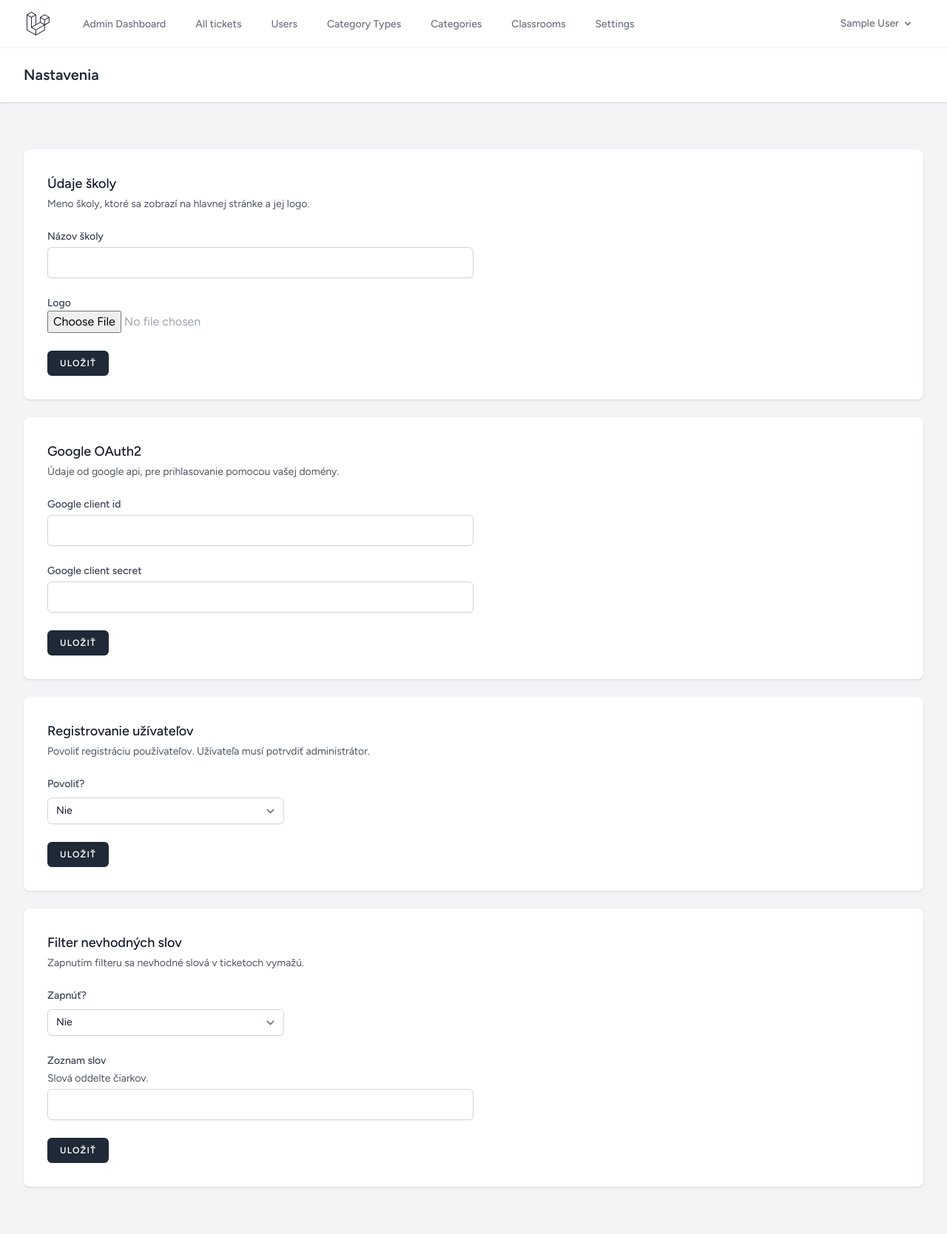
After one commit to P4trick-sk/TicketSystem, a Laravel app: template resources/views/admin/settings/index.blade.php in a window 1280 px wide. The commit adds this page. Shown: the whole page at 74% size. Run offline with Laravel 10, Linux system fonts and the light colour scheme; a user stored in the database is signed in; tables that the repository leaves empty hold one stand-in row (values such as "Sample post"); the template is opened without the code that fills it: most values are stand-ins (such as "Sample title", 1, 10 or a date in 2020); data that the repository does not hold is empty; style sheets or scripts are compiled from the project's sources; some libraries are stand-ins or nearby versions.

Commit message:
Added site settings
Signed-off-by: P4trick-sk <patrickskmain@gmail.com>

```diff
--- a/app/Http/Kernel.php
+++ b/app/Http/Kernel.php
@@ -68,5 +68,6 @@ class Kernel extends HttpKernel
         'verified' => \Illuminate\Auth\Middleware\EnsureEmailIsVerified::class, //https://stackoverflow.com/questions/61315848/laravel-protecting-routes-with-verified-middleware-not-working
         'block.banned' => \App\Http\Middleware\BlockBannedUser::class,
         'approved' => \App\Http\Middleware\IsUserApproved::class,
+        'is.register.enabled' => \App\Http\Middleware\IsRegistrationEnabled::class,
     ];
 }
--- /dev/null
+++ b/app/Models/SiteSetting.php
@@ -0,0 +1,29 @@
+<?php
+
+namespace App\Models;
+
+use Illuminate\Database\Eloquent\Factories\HasFactory;
+use Illuminate\Database\Eloquent\Model;
+
+class SiteSetting extends Model
+{
+    use HasFactory;
+
+    /**
+     * Indicates if the model should be timestamped.
+     *
+     * @var bool
+     */
+    public $timestamps = false;
+
+    /**
+     * The attributes that are mass assignable.
+     *
+     * @var array<int, string>
+     */
+    protected $fillable = [
+        'name',
+        'value',
+        'updated_at',
+    ];
+}
--- a/app/Providers/AppServiceProvider.php
+++ b/app/Providers/AppServiceProvider.php
@@ -2,7 +2,10 @@
 
 namespace App\Providers;
 
+use App\Models\SiteSetting;
 use Illuminate\Support\Facades\Blade;
+use Illuminate\Support\Facades\Cache;
+use Illuminate\Support\Facades\Config;
 use Illuminate\Support\ServiceProvider;
 use Laravel\Sanctum\Sanctum;
 
@@ -22,5 +25,17 @@ class AppServiceProvider extends ServiceProvider
     public function boot(): void
     {
         Blade::component('layouts.admin', );
+        Config::set('services.google.client_id', SiteSetting::where('name', 'google_client_id')->first()->value);
+        Config::set('services.google.client_secret', SiteSetting::where('name', 'google_client_secret')->first()->value);
+        /*config([
+            'global' => SiteSetting::all([
+            'name','value'
+        ])
+            ->keyBy('name')
+            ->transform(function ($setting) {
+                return $setting->value;
+            })
+            ->toArray()
+        ]);*/
     }
 }
--- a/config/filesystems.php
+++ b/config/filesystems.php
@@ -72,6 +72,7 @@ return [
     'links' => [
         public_path('storage') => storage_path('app/public'),
         public_path('attachments') => storage_path('app/attachments'),
+        public_path('logo') => storage_path('app/logo'),
     ],
 
 ];
--- a/config/services.php
+++ b/config/services.php
@@ -32,8 +32,8 @@ return [
     ],
 
     'google' => [
-        'client_id' => env('GOOGLE_CLIENT_ID'),
-        'client_secret' => env('GOOGLE_CLIENT_SECRET'),
+        'client_id' => 'test', //env('GOOGLE_CLIENT_ID'),
+        'client_secret' => 'test', //env('GOOGLE_CLIENT_SECRET'),
         'redirect' => 'http://localhost:8000/login/google/callback',
     ],
 
--- /dev/null
+++ b/resources/views/admin/settings/index.blade.php
@@ -0,0 +1,36 @@
+<x-layouts.admin>
+    <x-slot name="header">
+        <h2 class="font-semibold text-xl text-gray-800 dark:text-gray-200 leading-tight">
+            {{ __('Nastavenia') }}
+        </h2>
+    </x-slot>
+
+    <div class="py-8">
+        <div class="max-w-7xl mx-auto sm:px-6 lg:px-8 space-y-6">
+            <div class="p-4 sm:p-8 bg-white dark:bg-gray-800 shadow sm:rounded-lg">
+                <div class="max-w-xl">
+                    @include('admin.settings.partials.school-info')
+                </div>
+            </div>
+
+            <div class="p-4 sm:p-8 bg-white dark:bg-gray-800 shadow sm:rounded-lg">
+                <div class="max-w-xl">
+                    @include('admin.settings.partials.google-oauth')
+                </div>
+            </div>
+
+            <div class="p-4 sm:p-8 bg-white dark:bg-gray-800 shadow sm:rounded-lg">
+                <div class="max-w-xl">
+                    @include('admin.settings.partials.enable-register')
+                </div>
+            </div>
+
+            <div class="p-4 sm:p-8 bg-white dark:bg-gray-800 shadow sm:rounded-lg">
+                <div class="max-w-xl">
+                    @include('admin.settings.partials.word-filter')
+                </div>
+            </div>
+        </div>
+    </div>
+
+</x-layouts.admin>
--- /dev/null
+++ b/resources/views/admin/settings/partials/enable-register.blade.php
@@ -0,0 +1,31 @@
+<section>
+    <header>
+        <h2 class="text-lg font-medium text-gray-900 dark:text-gray-100">
+            {{ __('Registrovanie užívateľov') }}
+        </h2>
+
+        <p class="mt-1 text-sm text-gray-600 dark:text-gray-400">
+            {{ __("Povoliť registráciu používateľov. Užívateľa musí potrvdiť administrátor.") }}
+        </p>
+    </header>
+
+    <form method="post" action="{{ route('admin.settings.update.enable-register') }}" class="mt-6 space-y-6">
+        @csrf
+        @method('patch')
+
+        <div>
+            <x-input-label for="is_register_enabled" :value="__('Povoliť?')" />
+            <div class="mt-2">
+                <select id="is_register_enabled" name="is_register_enabled" autocomplete="off" class="block w-full rounded-md border-0 py-1.5 text-gray-900 shadow-sm ring-1 ring-inset ring-gray-300 focus:ring-2 focus:ring-inset focus:ring-indigo-600 sm:max-w-xs sm:text-sm sm:leading-6">
+                    <option {{ $settings->is_register_enabled == true ? 'selected' : null }} value="1">Áno</option>
+                    <option {{ $settings->is_register_enabled == false ? 'selected' : null }} value="0">Nie</option>
+                </select>
+            </div>
+            <x-input-error class="mt-2" :messages="$errors->get('is_register_enabled')" />
+        </div>
+
+        <div class="flex items-center gap-4">
+            <x-primary-button>{{ __('Uložiť') }}</x-primary-button>
+        </div>
+    </form>
+</section>
--- /dev/null
+++ b/resources/views/admin/settings/partials/google-oauth.blade.php
@@ -0,0 +1,32 @@
+<section>
+    <header>
+        <h2 class="text-lg font-medium text-gray-900 dark:text-gray-100">
+            {{ __('Google OAuth2') }}
+        </h2>
+
+        <p class="mt-1 text-sm text-gray-600 dark:text-gray-400">
+            {{ __("Údaje od google api, pre prihlasovanie pomocou vašej domény.") }}
+        </p>
+    </header>
+
+    <form method="post" action="{{ route('admin.settings.update.google-oauth') }}" class="mt-6 space-y-6">
+        @csrf
+        @method('patch')
+
+        <div>
+            <x-input-label for="google_client_id" :value="__('Google client id')" />
+            <x-text-input id="google_client_id" name="google_client_id" type="text" class="mt-1 block w-full" :value="old('google_client_id', $settings->google_client_id)" required autofocus />
+            <x-input-error class="mt-2" :messages="$errors->get('google_client_id')" />
+        </div>
+
+        <div>
+            <x-input-label for="google_client_secret" :value="__('Google client secret')" />
+            <x-text-input id="google_client_secret" name="google_client_secret" type="text" class="mt-1 block w-full" :value="old('google_client_secret', $settings->google_client_secret)" required autofocus autocomplete="school_name" />
+            <x-input-error class="mt-2" :messages="$errors->get('google_client_secret')" />
+        </div>
+
+        <div class="flex items-center gap-4">
+            <x-primary-button>{{ __('Uložiť') }}</x-primary-button>
+        </div>
+    </form>
+</section>
--- /dev/null
+++ b/resources/views/admin/settings/partials/school-info.blade.php
@@ -0,0 +1,32 @@
+<section>
+    <header>
+        <h2 class="text-lg font-medium text-gray-900 dark:text-gray-100">
+            {{ __('Údaje školy') }}
+        </h2>
+
+        <p class="mt-1 text-sm text-gray-600 dark:text-gray-400">
+            {{ __("Meno školy, ktoré sa zobrazí na hlavnej stránke a jej logo.") }}
+        </p>
+    </header>
+
+    <form method="post" action="{{ route('admin.settings.update.school-info') }}" enctype="multipart/form-data" class="mt-6 space-y-6">
+        @csrf
+        @method('patch')
+
+        <div>
+            <x-input-label for="school_name" :value="__('Názov školy')" />
+            <x-text-input id="school_name" name="school_name" type="text" class="mt-1 block w-full" :value="old('school_name', $settings->school_name)" required autofocus autocomplete="school_name" />
+            <x-input-error class="mt-2" :messages="$errors->get('school_name')" />
+        </div>
+
+        <div>
+            <x-input-label for="school_logo" :value="__('Logo')" />
+            <input class="text-gray-400" type="file" name="school_logo" id="school_logo">
+            <x-input-error class="mt-2" :messages="$errors->get('school_logo')" />
+        </div>
+
+        <div class="flex items-center gap-4">
+            <x-primary-button>{{ __('Uložiť') }}</x-primary-button>
+        </div>
+    </form>
+</section>
--- /dev/null
+++ b/resources/views/admin/settings/partials/word-filter.blade.php
@@ -0,0 +1,40 @@
+<section>
+    <header>
+        <h2 class="text-lg font-medium text-gray-900 dark:text-gray-100">
+            {{ __('Filter nevhodných slov') }}
+        </h2>
+
+        <p class="mt-1 text-sm text-gray-600 dark:text-gray-400">
+            {{ __("Zapnutím filteru sa nevhodné slová v ticketoch vymažú.") }}
+        </p>
+    </header>
+
+    <form method="post" action="{{ route('admin.settings.update.word-filter') }}" class="mt-6 space-y-6">
+        @csrf
+        @method('patch')
+
+        <div>
+            <x-input-label for="is_filter_enabled" :value="__('Zapnúť?')" />
+            <div class="mt-2">
+                <select id="is_filter_enabled" name="is_filter_enabled" autocomplete="off" class="block w-full rounded-md border-0 py-1.5 text-gray-900 shadow-sm ring-1 ring-inset ring-gray-300 focus:ring-2 focus:ring-inset focus:ring-indigo-600 sm:max-w-xs sm:text-sm sm:leading-6">
+                    <option {{ $settings->is_filter_enabled == true ? 'selected' : null }} value="1">Áno</option>
+                    <option {{ $settings->is_filter_enabled == false ? 'selected' : null }} value="0">Nie</option>
+                </select>
+            </div>
+            <x-input-error class="mt-2" :messages="$errors->get('is_filter_enabled')" />
+        </div>
+
+        <div>
+            <x-input-label for="filter_list" :value="__('Zoznam slov')" />
+            <p class="mt-1 text-sm text-gray-600 dark:text-gray-400">
+                {{ __("Slová oddelte čiarkov.") }}
+            </p>
+            <x-text-input id="filter_list" name="filter_list" type="text" class="mt-1 block w-full" :value="old('filter_list')" autofocus />
+            <x-input-error class="mt-2" :messages="$errors->get('filter_list')" />
+        </div>
+
+        <div class="flex items-center gap-4">
+            <x-primary-button>{{ __('Uložiť') }}</x-primary-button>
+        </div>
+    </form>
+</section>
--- a/resources/views/layouts/adminNavigation.blade.php
+++ b/resources/views/layouts/adminNavigation.blade.php
@@ -29,6 +29,9 @@
                     </x-nav-link>
                     <x-nav-link :href="route('admin.classrooms.index')" :active="request()->routeIs('admin.classrooms.*')">
                         {{ __('Classrooms') }}
+                    </x-nav-link>
+                    <x-nav-link :href="route('admin.settings.index')" :active="request()->routeIs('admin.settings.*')">
+                        {{ __('Settings') }}
                     </x-nav-link>
                 </div>
             </div>
--- a/resources/views/welcome.blade.php
+++ b/resources/views/welcome.blade.php
@@ -1,6 +1,6 @@
 <x-guest-layout>
     <a class="underline text-sm text-gray-600 dark:text-gray-400 hover:text-gray-900 dark:hover:text-gray-100 rounded-md focus:outline-none focus:ring-2 focus:ring-offset-2 focus:ring-indigo-500 dark:focus:ring-offset-gray-800" href="{{ route('login') }}">Login</a>
-    @if (Route::has('register'))
+    @if (Route::has('register') && \App\Models\SiteSetting::where('name', 'is_register_enabled')->first()->value)
     <a class="underline text-sm text-gray-600 dark:text-gray-400 hover:text-gray-900 dark:hover:text-gray-100 rounded-md focus:outline-none focus:ring-2 focus:ring-offset-2 focus:ring-indigo-500 dark:focus:ring-offset-gray-800" href="{{ route('register') }}">Register</a>
     @endif
     @if (Route::has('auth-google'))
--- a/routes/admin.php
+++ b/routes/admin.php
@@ -7,6 +7,7 @@ use App\Http\Controllers\Admin\CategoryController;
 use App\Http\Controllers\Admin\CategoryTypeController;
 use App\Http\Controllers\Admin\ClassroomController;
 use App\Http\Controllers\Admin\ManageUsersController;
+use App\Http\Controllers\Admin\SiteSettingController;
 use App\Http\Controllers\Admin\UpdateClassroomManagersController;
 use App\Http\Controllers\Admin\UserBanController;
 use Illuminate\Support\Facades\Route;
@@ -57,3 +58,11 @@ Route::middleware(['auth', 'admin'])->group(function () {
     Route::patch('/admin/classrooms/{classroom}', [ClassroomController::class, 'update'])->name('admin.classrooms.update');
     Route::patch('/admin/classrooms/{classroom}/managers', UpdateClassroomManagersController::class)->name('admin.classrooms.update.managers');
 });
+
+Route::middleware(['auth', 'admin'])->group(function () {
+    Route::get('/admin/settings', [SiteSettingController::class, 'index'])->name('admin.settings.index');
+    Route::patch('/admin/settings/school-info', [SiteSettingController::class, 'updateSchoolInfo'])->name('admin.settings.update.school-info');
+    Route::patch('/admin/settings/google-oauth', [SiteSettingController::class, 'updateGoogleOauth'])->name('admin.settings.update.google-oauth');
+    Route::patch('/admin/settings/enable-register', [SiteSettingController::class, 'updateEnableRegister'])->name('admin.settings.update.enable-register');
+    Route::patch('/admin/settings/word-filter', [SiteSettingController::class, 'updateWordFilter'])->name('admin.settings.update.word-filter');
+});
--- a/routes/auth.php
+++ b/routes/auth.php
@@ -22,9 +22,11 @@ Route::middleware('guest')->group(function () {
 
 Route::middleware('guest')->group(function () {
     Route::get('register', [RegisteredUserController::class, 'create'])
+                ->middleware('is.register.enabled')
                 ->name('register');
 
-    Route::post('register', [RegisteredUserController::class, 'store']);
+    Route::post('register', [RegisteredUserController::class, 'store'])
+                ->middleware('is.register.enabled');
 
     Route::get('login', [AuthenticatedSessionController::class, 'create'])
                 ->name('login');
```
Also changed, not shown: app/Http/Controllers/Admin/SiteSettingController.php (added, +95 -0 lines), app/Http/Middleware/IsRegistrationEnabled.php (added, +25 -0 lines), app/Repositories/SiteSettingsRepository.php (added, +38 -0 lines), database/migrations/2024_01_09_160403_create_site_settings_table.php (added), 1 other file.
